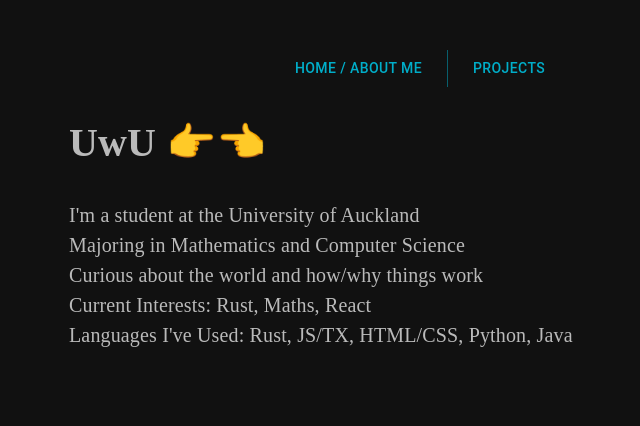
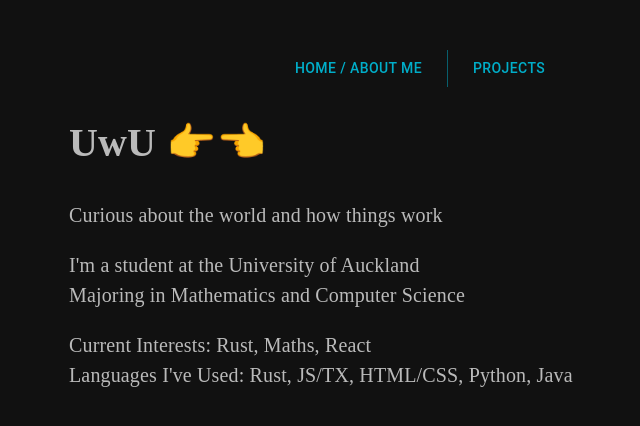
Before and after one commit to selareid/www.selareid.com, a React (Create React App) app: page / in a window 1280 px wide. Shown: the top 426 px of the page, without its empty margins (220-860 px from the left). Built offline with nearby package versions, Linux system fonts and the light colour scheme.

Commit message:
Edited AboutMe Content

```diff
--- a/src/pages/AboutMe.tsx
+++ b/src/pages/AboutMe.tsx
@@ -1,15 +1,17 @@
-import {Container} from "@mui/material";
 import React from "react";
+import {Button, Container} from "@mui/material";
 import "./AboutMe.css";
 
 const AboutMe: React.FC = () => {
     return (
         <Container fixed className="contentContainer">
             <h1>UwU 👉👈</h1>
+            <p>Curious about the world and how things work</p>
             <p>
-                I'm a student at the University of Auckland <br/>
-                Majoring in Mathematics and Computer Science <br/>
-                Curious about the world and how/why things work <br/>
+                I'm a student at the University of Auckland<br/>
+                Majoring in Mathematics and Computer Science
+            </p>
+            <p>
                 Current Interests: Rust, Maths, React <br/>
                 Languages I've Used: Rust, JS/TX, HTML/CSS, Python, Java
             </p>
```
